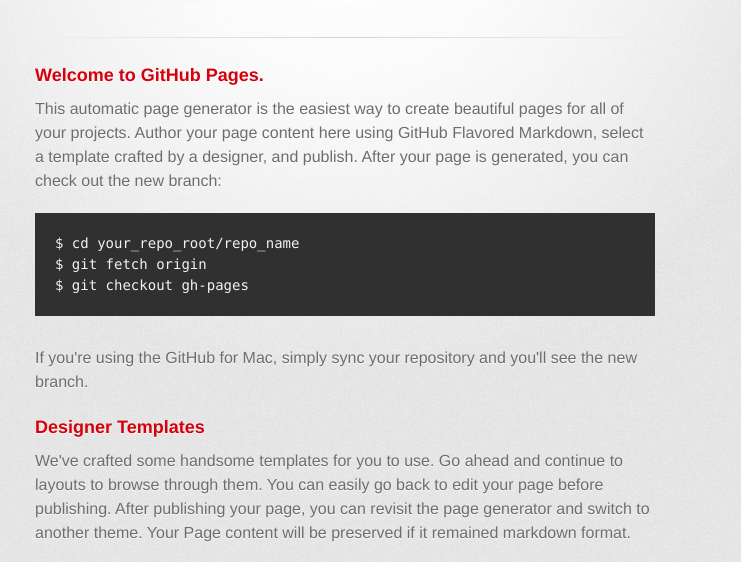
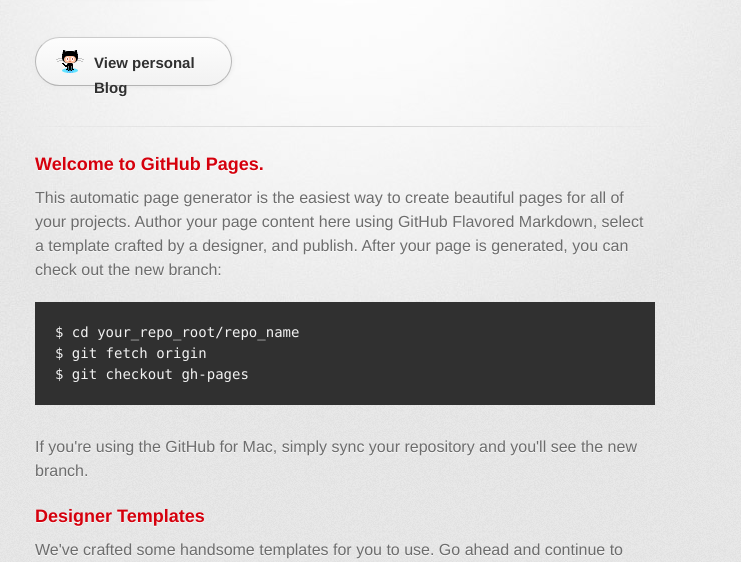
Before and after one commit to tuanitpro/tuanitpro.github.io, a plain HTML site: page index.html in a window 1280 px wide. Shown: the part 209-771 px from the top of the page, without its empty margins (295-1036 px from the left). Drawn offline with Linux system fonts and the light colour scheme; a web font is replaced by a local one.

Commit message:
Update index.html

```diff
--- a/index.html
+++ b/index.html
@@ -10,7 +10,7 @@
     <!--[if lt IE 9]>
     <script src="//html5shiv.googlecode.com/svn/trunk/html5.js"></script>
     <![endif]-->
-    <title>GitHub of tuanitpro by tuanitpro</title>
+    <title>GitHub of tuanitpro</title>
   </head>
 
   <body>
@@ -25,7 +25,9 @@
         <section id="downloads" class="clearfix">
           <a href="https://github.com/tuanitpro" id="view-on-github" class="button"><span>View on GitHub</span></a>
         </section>
-
+<section id="downloads" class="clearfix">
+          <a href="https://tuanitpro.com" id="view-on-github" class="button"><span>View personal Blog</span></a>
+        </section>
         <hr>
 
         <section id="main_content">
```
